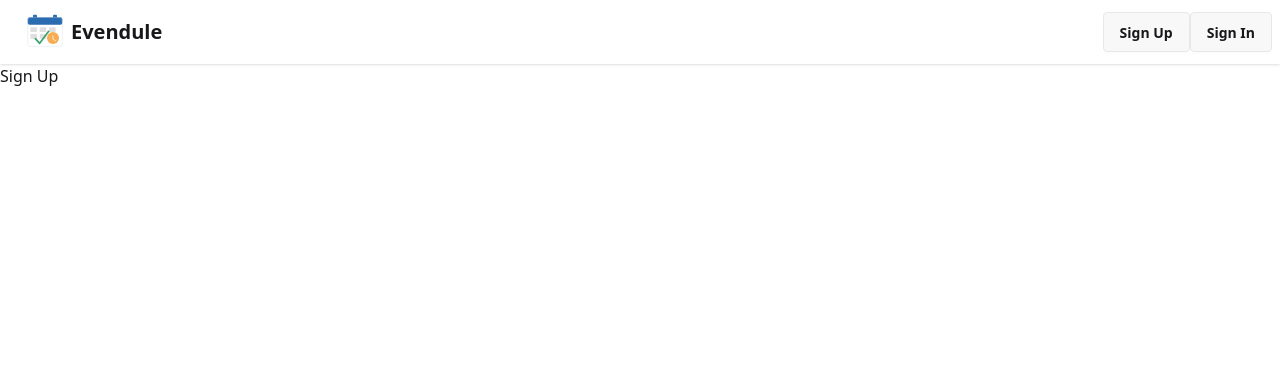
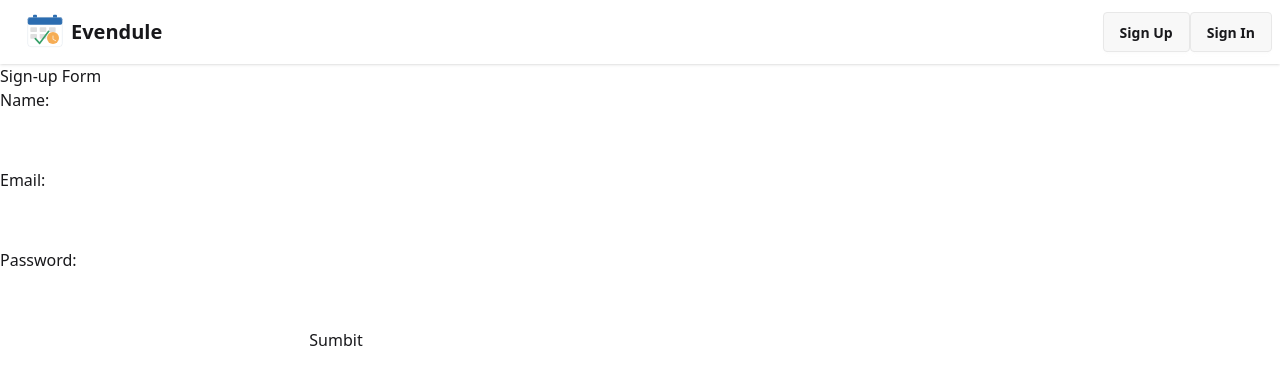
Before and after one commit to DariaKozlova-web/events-frontend, a React (Vite) app: page /sign-up in a window 1280 px wide. Shown: the top 384 px of the page. Built offline with nearby package versions, Linux system fonts and the light colour scheme; no server answers.

Commit message:
Simpel Form und Neu User Konnektion

```diff
--- a/src/api/apiConfig.js
+++ b/src/api/apiConfig.js
@@ -1,6 +1,6 @@
-// const local ='http://localhost:3001/api';
-const remote = "https://events-beck-end.onrender.com/api";
+const local = "http://localhost:3001/api";
+// const remote = "https://events-beck-end.onrender.com/api";
 
 export const apiConfig = {
-  baseUrl: remote,
+  baseUrl: local,
 };
--- a/src/pages/SignUp.jsx
+++ b/src/pages/SignUp.jsx
@@ -1,5 +1,89 @@
-export const SignUp =()=>{
-  return(
-    <div>Sign Up</div>
-  )
-}
+import { useState } from "react";
+
+const initialFormState = {
+  name: "",
+  email: "",
+  password: "",
+};
+
+export const SignUp = () => {
+  const [formState, setFormstate] = useState(initialFormState);
+  const [data, setData] = useState([]);
+
+  const handleChange = (e) => {
+    const value = e.target.value;
+    const field = e.target.name;
+    const newFormState = { ...formState, [field]: value };
+    setFormstate(newFormState);
+  };
+
+  const saveUser = async () => {
+    try {
+      // function Name soll verändert werden
+      const res = await fetch("http://localhost:3001/api/users", {
+        method: "POST",
+        headers: {
+          "Content-Type": "application/json",
+        },
+        body: JSON.stringify(formState),
+        //
+      });
+      if (!res.ok) throw new Error("Fetch failed");
+
+      setData(await res.json());
+      console.log(data);
+    } catch {
+      console.log("error");
+    }
+  };
+  const handleSubmit = (e) => {
+    e.preventDefault();
+    console.log(formState);
+    saveUser();
+  };
+
+  return (
+    <div>
+      <h1>Sign-up Form</h1>
+      <form
+        onSubmit={handleSubmit}
+        action=""
+        style={{
+          display: "flex",
+          flexDirection: "column",
+          gap: "1rem",
+          width: "42rem",
+        }}
+      >
+        <label htmlFor="name">Name:</label>
+        <input
+          type="text"
+          name="name"
+          id="name"
+          value={formState.name}
+          onChange={handleChange}
+        />
+        <label htmlFor="email">Email:</label>
+        <input
+          type="email"
+          name="email"
+          id="email"
+          value={formState.email}
+          onChange={handleChange}
+        />
+        <label htmlFor="email">Password:</label>
+        <input
+          type="password"
+          name="password"
+          id="password"
+          value={formState.password}
+          onChange={handleChange}
+        ></input>{" "}
+        {
+          // Noch ein Passwort Input zu hinzufügen
+        }
+        <button type="submit">Sumbit</button>
+      </form>
+    </div>
+  );
+};
```
Also changed, not shown: 1 other file (tests, documents, lock files or other folders).
